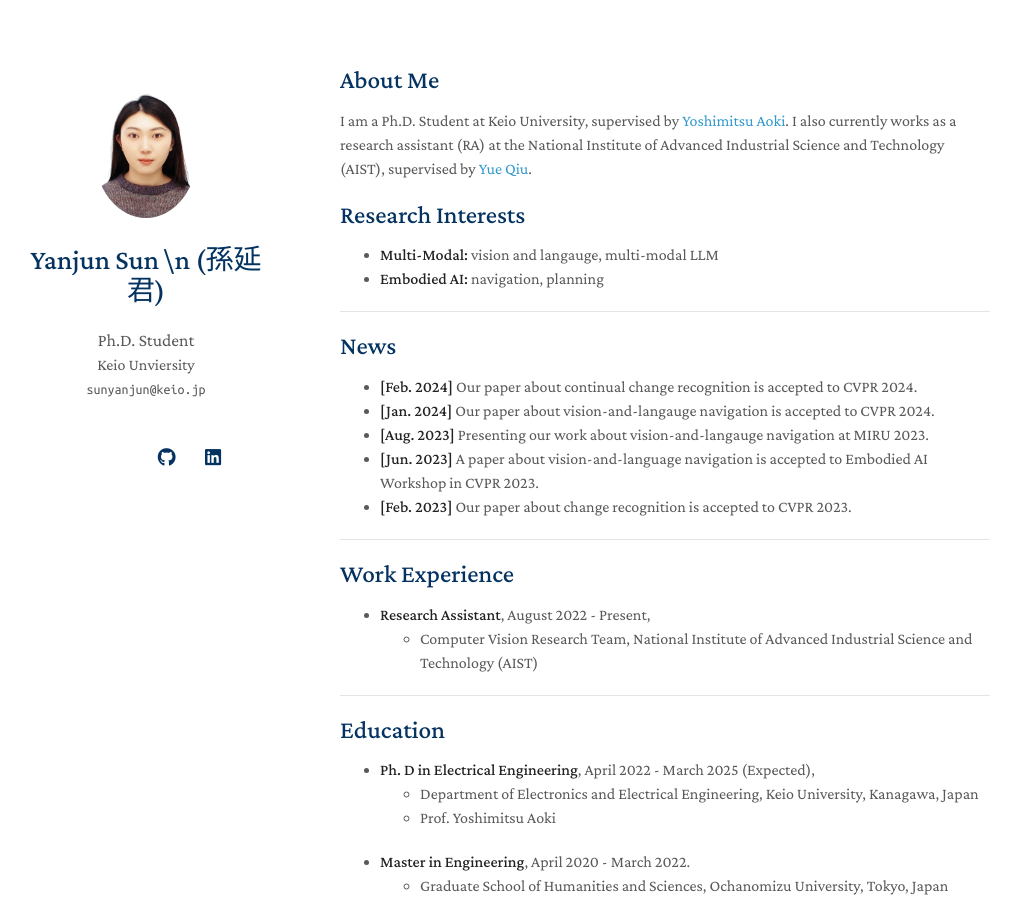
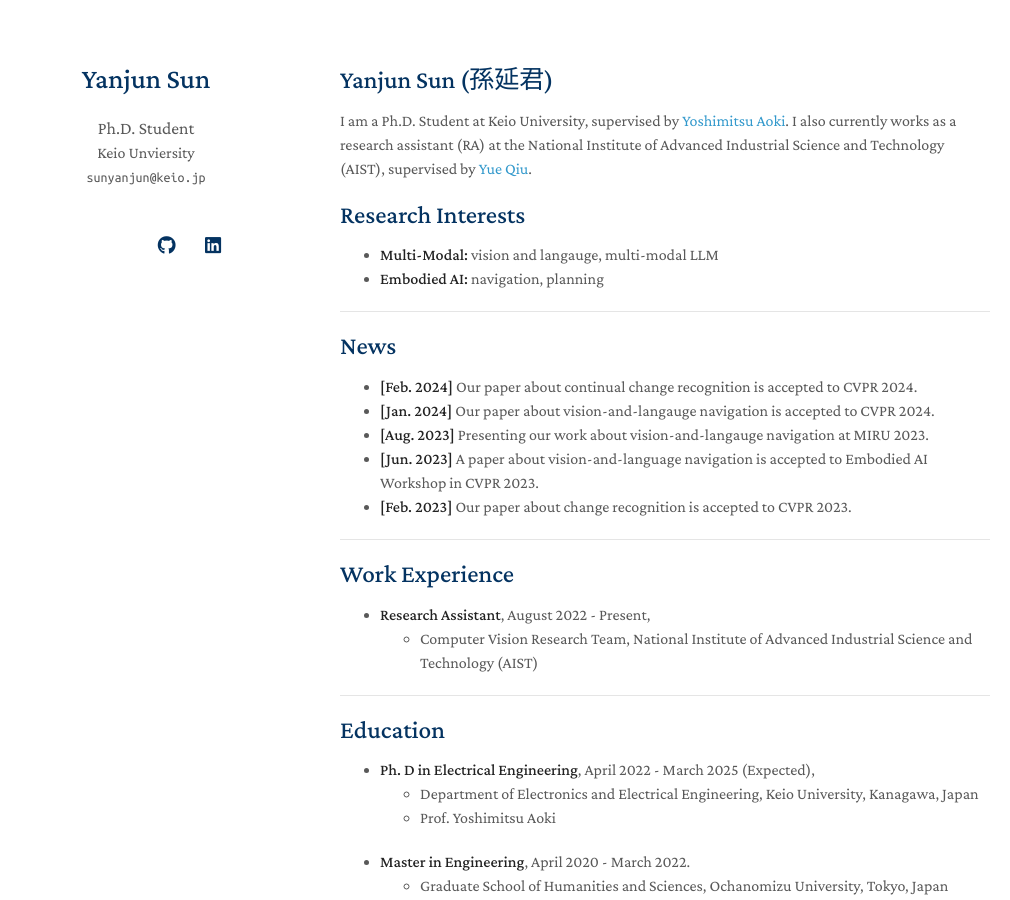
Before and after one commit to AuderySun/AudreySun.github.io, a Jekyll site: the page built from index.md, in a window 1280 px wide and 900 px high. Shown: the whole window, without its empty margins (130-1140 px from the left). Built offline with Jekyll 4.4.1, drawn with Linux system fonts in a browser that asks for light colours; nearby versions of some CDN libraries; a style sheet for code colours, icons or effects is not loaded; our own code applies the rules of GitHub Pages for plain Markdown files.

Commit message:
delete image

```diff
--- a/_config.yml
+++ b/_config.yml
@@ -1,5 +1,5 @@
 # Basic Information
-title: Yanjun Sun \n (孫延君)
+title: Yanjun Sun
 position: Ph.D. Student
 affiliation: Keio Unviersity
 email: sunyanjun@keio.jp
@@ -19,7 +19,7 @@
 
 # Images (e.g., your profile picture and your website's favicon)
 # "favicon" and "favicon_dark" are used for the light and dark modes, respectively.
-avatar: ./assets/img/yanjunsun.jpg
+#avatar: ./assets/img/yanjunsun.jpg
 favicon: ./assets/img/dafu.JPG
 favicon_dark: ./assets/img/dafu.JPG
 
--- a/index.md
+++ b/index.md
@@ -2,7 +2,7 @@
 layout: homepage
 ---
 
-## About Me
+## Yanjun Sun (孫延君)
 
 I am a Ph.D. Student at Keio University, supervised by [Yoshimitsu Aoki](https://aoki-medialab.jp/aokiyoshimitsu/). I also currently works as a research assistant
 (RA) at the National Institute of Advanced Industrial Science and Technology (AIST), supervised by [Yue Qiu](https://qiuyue1993.github.io/qiuyue.github.com/).
```
